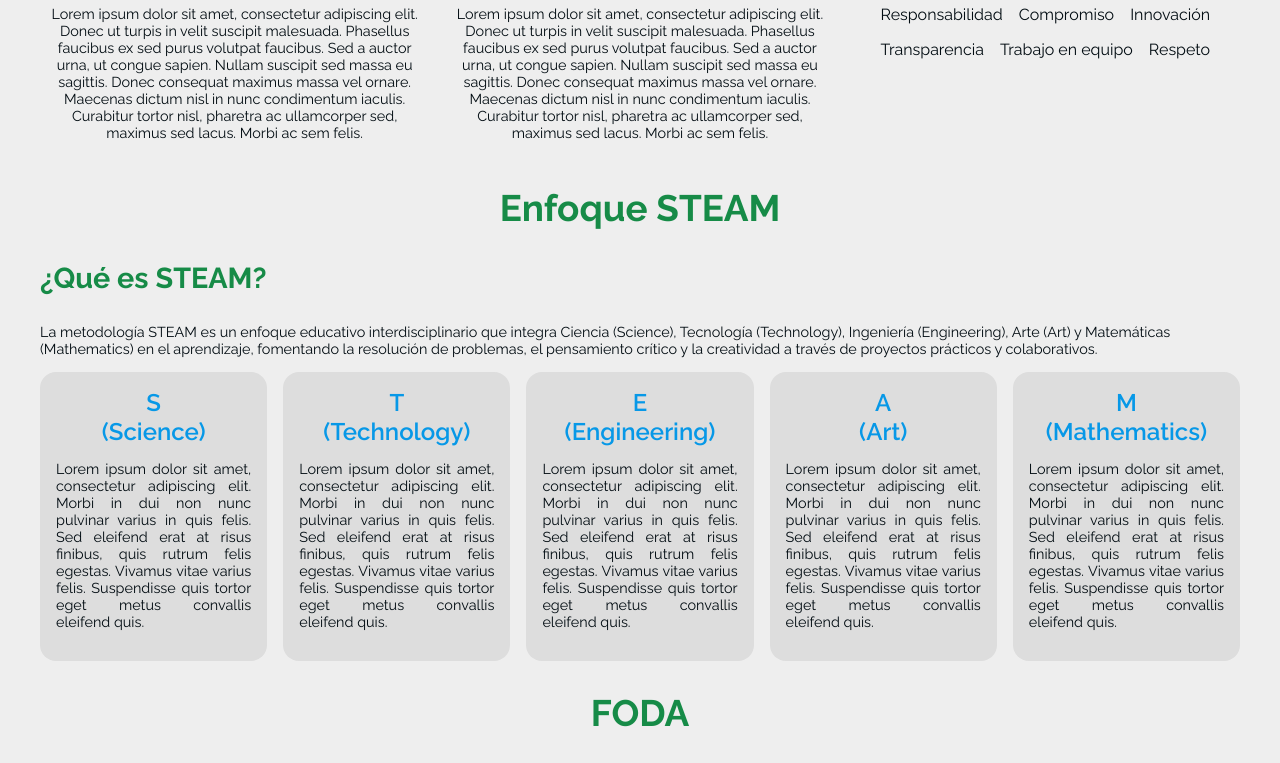
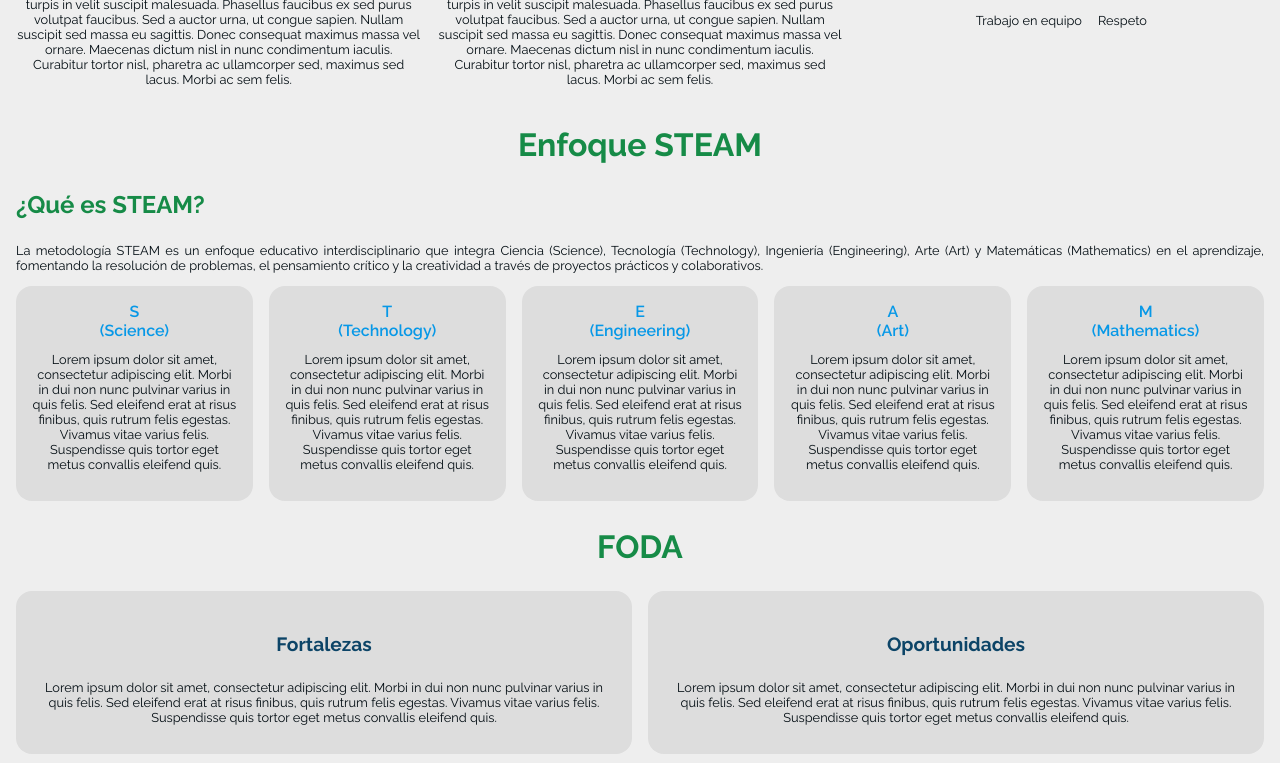
Before and after one commit to NintenCarlos/EcoBreathe-Promo-Page, a plain HTML site: page index.html in a window 1280 px wide. Shown: the part 588-1351 px from the top of the page. Drawn offline with Linux system fonts and the light colour scheme.

Commit message:
Final ya

```diff
--- a/index.html
+++ b/index.html
@@ -78,7 +78,7 @@
             <h2>Enfoque STEAM</h2>
 
             <h3>¿Qué es STEAM?</h3>
-            <p>
+            <p class="steam-text">
                La metodología STEAM es un enfoque educativo interdisciplinario
                que integra Ciencia (Science), Tecnología (Technology),
                Ingeniería (Engineering), Arte (Art) y Matemáticas (Mathematics)
@@ -281,9 +281,7 @@
                      metus convallis eleifend quis.
                   </p>
                </div>
-            </div>
 
-            <div class="canvas-bottom">
                <div class="canvas-card col-6">
                   <h4>Estructura de Costos</h4>
                   <p>
@@ -305,11 +303,14 @@
                   </p>
                </div>
             </div>
+
          </div>
       </div>
    </body>
 
    <footer class="footer">
-      <p class="footer-text">&copy; Empresaurios. Todos los derechos reservados. </p>
+      <p class="footer-text">
+         &copy; Empresaurios. Todos los derechos reservados.
+      </p>
    </footer>
 </html>
--- a/styles.css
+++ b/styles.css
@@ -7,7 +7,6 @@ body {
    background-color: #eee;
    color: #020c12;
 }
-
 
 @keyframes slide-in {
    from {
@@ -22,7 +21,7 @@ body {
 }
 
 h1 {
-   font-size: 2.8rem;
+   font-size: 2.5rem;
    text-align: center;
    color: #168b47;
    margin-bottom: 0;
@@ -31,22 +30,22 @@ h1 {
 }
 
 h2 {
-   font-size: 2.3rem;
+   font-size: 2rem;
    text-align: center;
    color: #168b47;
 }
 
 p {
-   font-size: .9rem;
+   font-size: 0.8rem;
 }
 
 h3 {
-   font-size: 1.8rem;
+   font-size: 1.5rem;
    color: #168b47;
 }
 
 h4 {
-   font-size: 1.5rem;
+   font-size: 1.1rem;
    color: #0798e7;
    text-align: center;
 }
@@ -82,14 +81,13 @@ h4 {
 }
 
 .main-container {
-   margin: 0 1rem;
    flex: 1;
    justify-content: center;
 }
 
 .mv,
 .who-we-are {
-   margin: 1rem 1.5rem;
+   margin: 1rem 1rem;
    display: flex;
    flex-wrap: wrap;
    flex-direction: row;
@@ -125,13 +123,17 @@ h4 {
    padding: 0;
    display: flex;
    flex-wrap: wrap;
-   font-size: 1rem;
+   font-size: 0.8rem;
 }
 
 .steam,
 .foda,
 .canvas {
-   margin: 1rem 1.5rem;
+   margin: 1rem 1rem;
+}
+
+.steam-text {
+   text-align: justify;
 }
 
 .steam-cards-container,
@@ -145,30 +147,31 @@ h4 {
 }
 
 .steam-cards,
-.char, .canvas-card-mini, .canvas-card {
+.char,
+.canvas-card-mini,
+.canvas-card {
    background-color: #ddd;
    padding: 1rem;
    border-radius: 1rem;
    flex: 1;
-   min-width: 100px;
-   text-align: justify;
+   min-width: 125px;
+   text-align: center;
 }
 
 .subtitle {
-   font-size: 1.5rem;
+   font-size: 1rem;
    color: #0798e7;
    text-align: center;
    margin: 0;
    font-weight: 600;
 }
 
-
 .char > h4 {
    color: #0c4467;
+   font-size: 1.2rem;
 }
 
-.canvas-top,
-.canvas-bottom {
+.canvas-top {
    display: flex;
    flex-wrap: wrap;
    gap: 1rem;
@@ -212,7 +215,7 @@ h4 {
 }
 
 .footer {
- background-color: #168b47;
+   background-color: #168b47;
    padding: 1rem;
    display: flex;
    align-items: center;
@@ -220,9 +223,8 @@ h4 {
    justify-content: center;
 }
 
-
 .footer-text {
-   font-size: .7rem;
+   font-size: 0.7rem;
    color: white;
    font-weight: 500;
    text-align: center;
```
